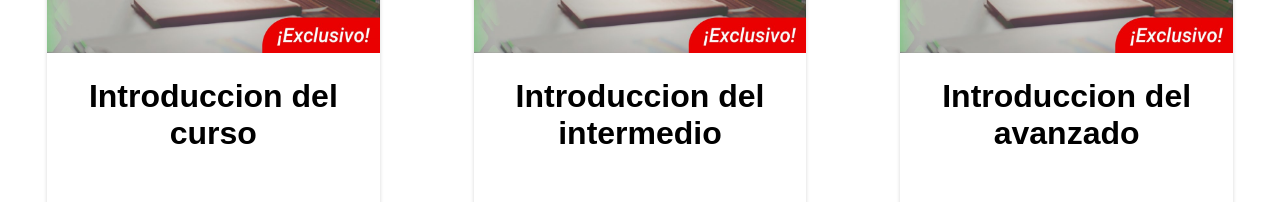
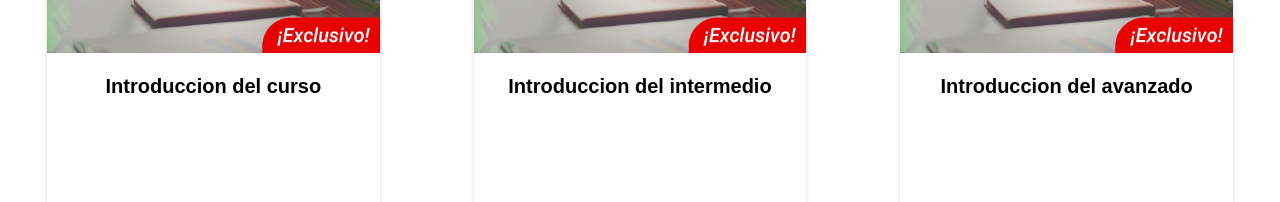
Before and after one commit to Karly-Dan/CPCH, a Nuxt app: page /servicios in a window 1280 px wide. Shown: the part 463-665 px from the top of the page. Built offline with nearby package versions, Linux system fonts and the light colour scheme.

Commit message:
se agrega font size y padding al texto de las tarjetas

```diff
--- a/components/cursos.vue
+++ b/components/cursos.vue
@@ -37,6 +37,8 @@ export default {
 }
 .texto-tarjeta {
     text-align: center;
+    font-size: 20px;
+    padding: 5px;
 }
 .button-tarjeta {
     width: 190px;
```
